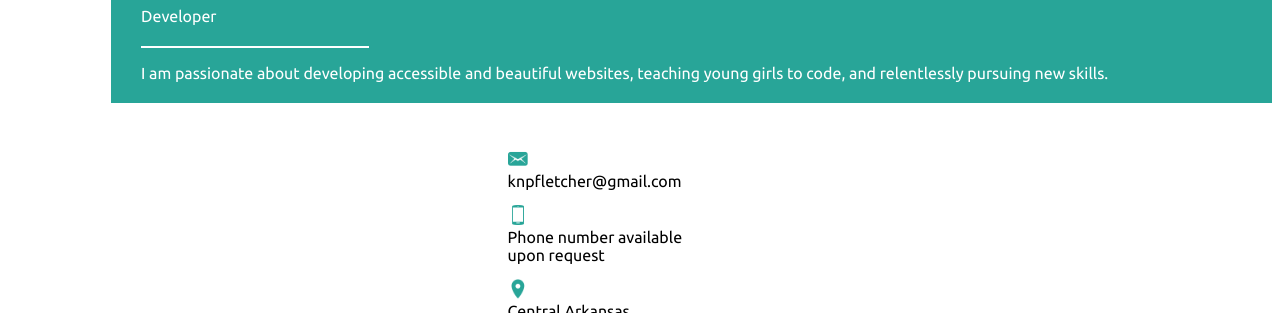
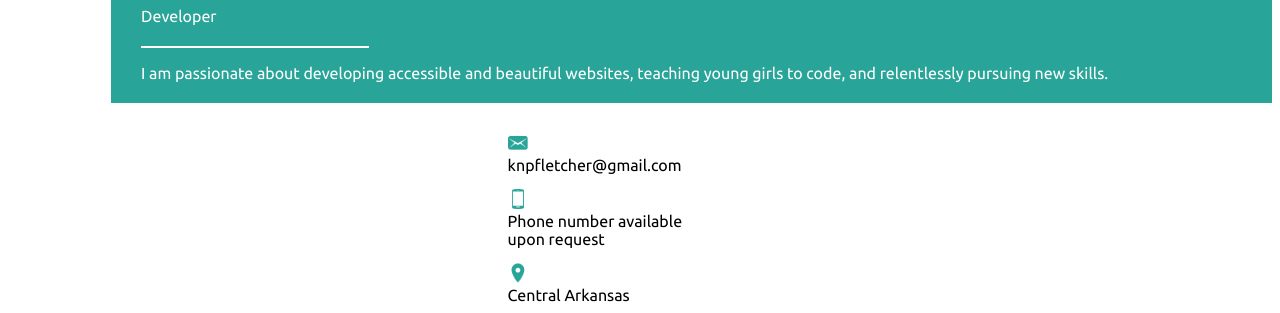
Before and after one commit to knpFletcher/Resume, a plain HTML site: page index.html in a window 1280 px wide. Shown: the part 86-399 px from the top of the page. Drawn offline with Linux system fonts and the light colour scheme.

Commit message:
Address top margin
Remove top margin from Address list to align with right column

```diff
--- a/css/styles.css
+++ b/css/styles.css
@@ -108,6 +108,7 @@ img {
 .no-bullet-point {
   list-style-type: none;
   padding: 0;
+  margin-top: 0;
 }
 
 .right ul {
```
